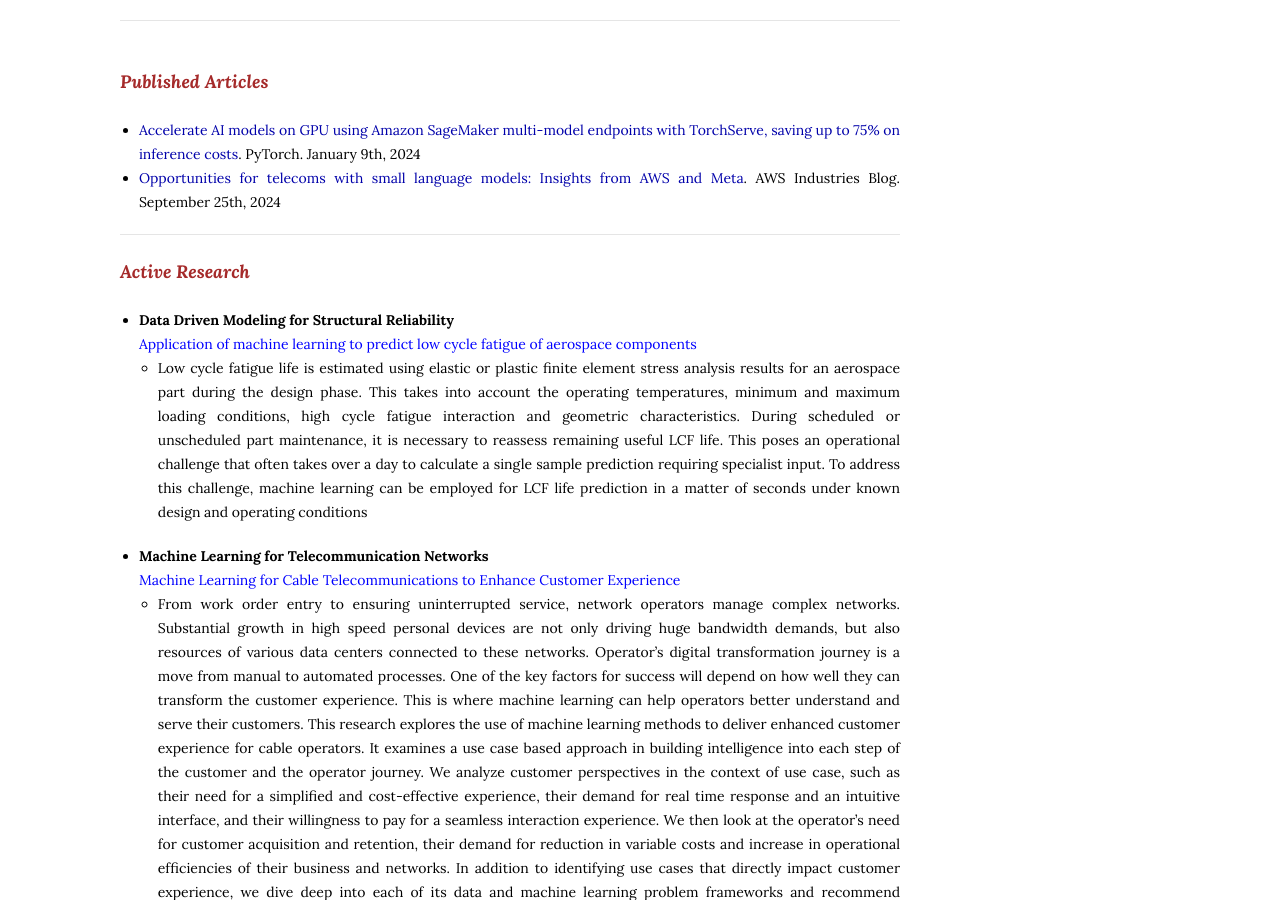
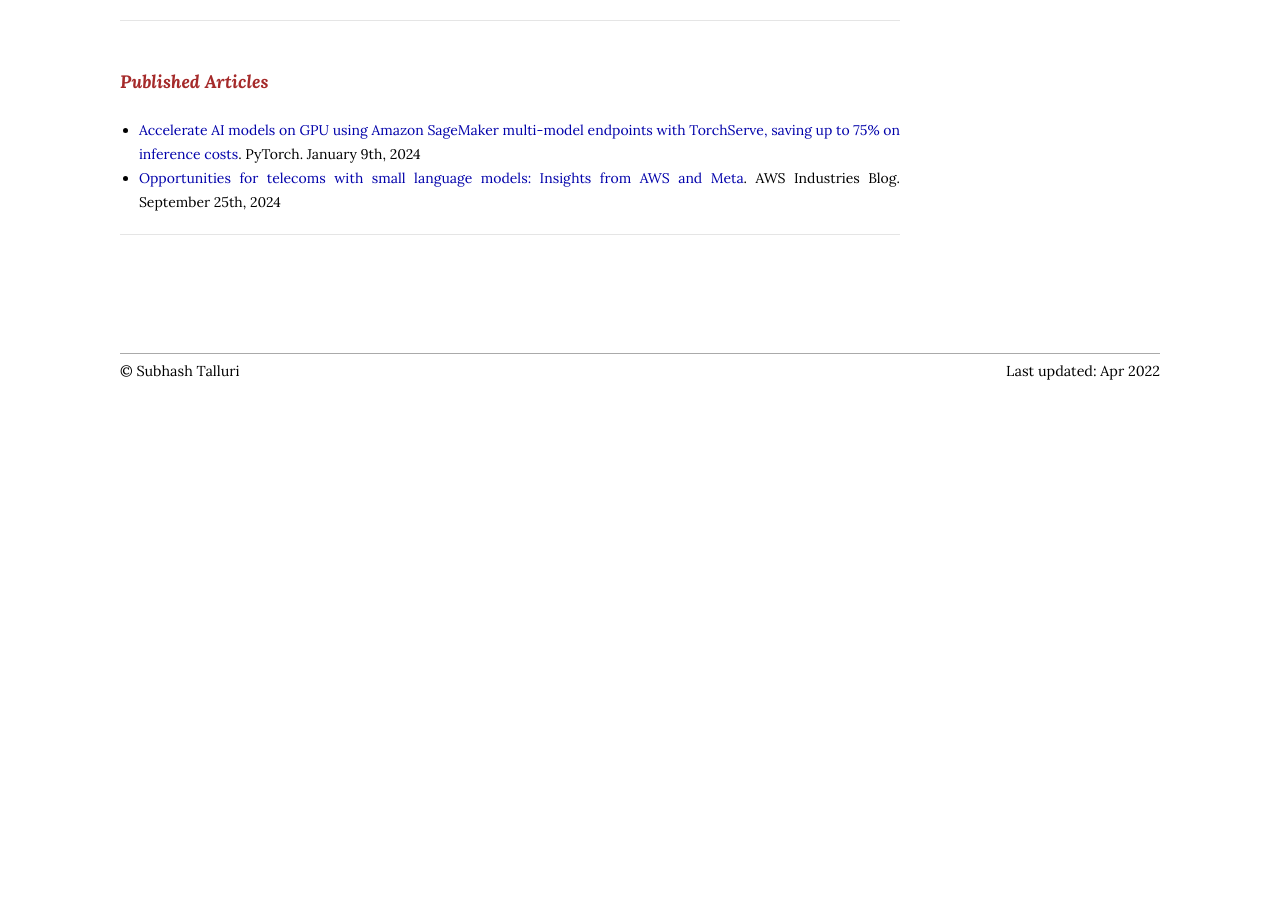
Before and after one commit to subhashtalluri/subhashtalluri.github.io, a Jekyll site: the page built from blog.html, in a window 1280 px wide and 900 px high, scrolled down 403 px. Built offline with Jekyll 4.4.1, drawn with Linux system fonts in a browser that asks for light colours; after the commit the page ends 932 px from its top, so only the background shows below that; some of the changed text lies outside the part shown.

Commit message:
final update

```diff
--- a/blog.html
+++ b/blog.html
@@ -42,35 +42,3 @@ title: Subhash Talluri | Research & Publications
 
 </ul>
 <hr><br>
-
-<h3><i><b><span style="color:brown"><font size="4">Active Research</font></span></b></i></h3>
-<br>
-<ul>
-      <li>
-    <b>Data Driven Modeling for Structural Reliability</b><br>
-        <span style="color:blue">Application of machine learning to predict low cycle fatigue of aerospace components </span>
-        <ul>
-            <li>Low cycle fatigue life is estimated using elastic or plastic finite element stress analysis results for an aerospace part during the design phase. This takes into account the operating temperatures, minimum and maximum loading conditions, high cycle fatigue interaction and geometric characteristics. During scheduled or unscheduled part maintenance, it is necessary to reassess remaining useful LCF life. This poses an operational challenge that often takes over a day to calculate a single sample prediction requiring specialist input. To address this challenge, machine learning can be employed for LCF life prediction in a matter of seconds under known design and operating conditions      </li>
-        </ul>
-    </li>
-
-    <li>
-    <b>Machine Learning for Telecommunication Networks</b><br>
-        <span style="color:blue">Machine Learning for Cable Telecommunications to Enhance Customer Experience</span>
-        <ul>
-            <li>From work order entry to ensuring uninterrupted service, network operators manage complex networks. Substantial growth in high speed personal devices are not only driving huge bandwidth demands, but also resources of various data centers connected to these networks. Operator’s digital transformation journey is a move from manual to automated processes. One of the key factors for success will depend on how well they can transform the customer experience. This is where machine learning can help operators better understand and serve their customers. This research explores the use of machine learning methods to deliver enhanced customer experience for cable operators. It examines a use case based approach in building intelligence into each step of the customer and the operator journey. We analyze customer perspectives in the context of use case, such as their need for a simplified and cost-effective experience, their demand for real time response and an intuitive interface, and their willingness to pay for a seamless interaction experience. We then look at the operator’s need for customer acquisition and retention, their demand for reduction in variable costs and increase in operational efficiencies of their business and networks. In addition to identifying use cases that directly impact customer experience, we dive deep into each of its data and machine learning problem frameworks and recommend architectures to help solve these problems.
-
-</li>
-        </ul>
-     </li>
-
-    <li>
-    <b>Research in Autism Spectrum Disorder</b><br>
-        <span style="color:blue">Using computer vision to track behaviors and aid therapy for young children with autism</span>
-        <ul>
-            <li>Autism spectrum disorder (ASD) is a developmental disability that can cause significant social, communication and behavioral challenges. Autism affects more than 1% of children and is growing in prevalence at a rate of about 10% per year. Early therapy at a very young age, focused on social skills, has been proven to reduce the most debilitating symptoms of the disorder in later life. These treatment interventions can include behavior therapy, speech-language therapy, play-based therapy and more. However, with any treatment for young children it can be difficult for parents, therapists and physicians to remain objective in tracking progress. Knowing what is working and what isn’t is absolutely critical for fine tuning interventions. Much research emphasis has been placed on finding simple, easy to measure metrics but an underlying problem will always remain; tracking metrics regularly, accurately and without bias is difficult for human beings. Given that treatments typically last years we feel that a computer vision approach of using artificial intelligence to automate tracking would be hugely beneficial. The goal of this project will be to create a proof of concept (POC) showing that useful metrics can be tracked reliably using the OAK-D AI camera during simulated Applied Behavior Analysis (ABA) therapy.
-</li>
-        </ul>
-      </li>
-</ul>
-<hr><br>
```
